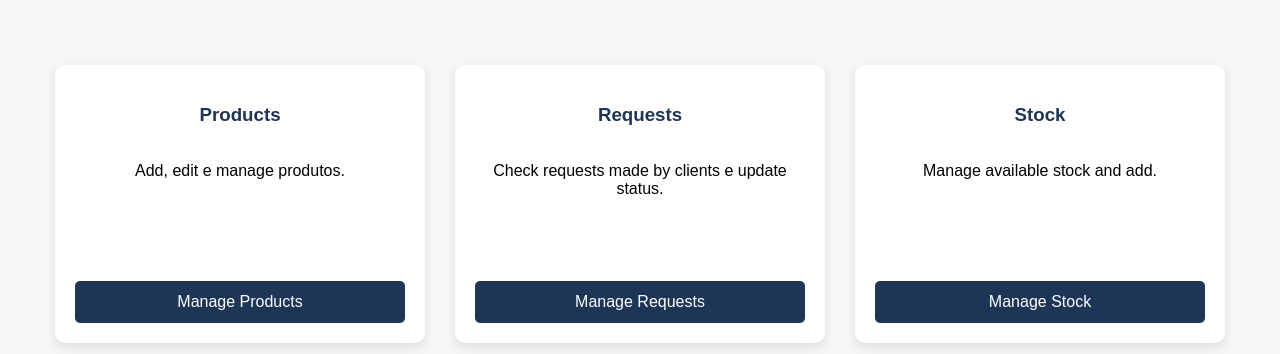
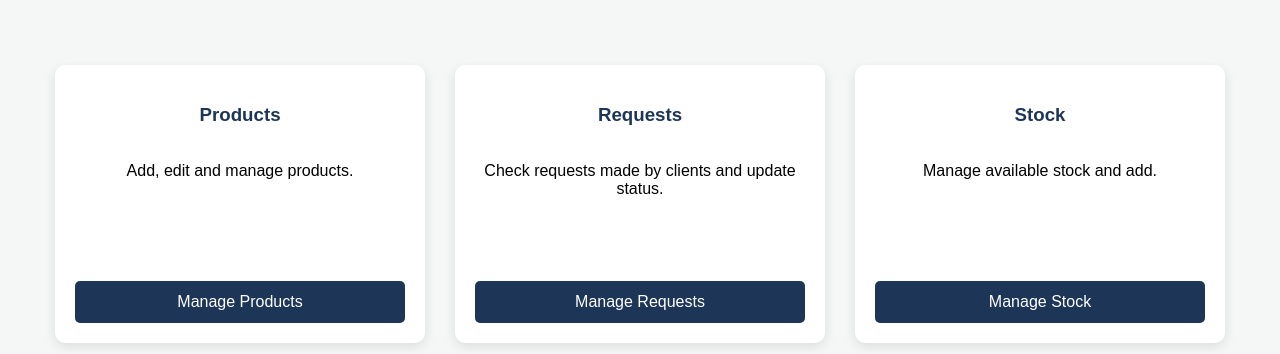
Before and after one commit to TrueManOfCulture/Database2, a Django app: template loja/templates/seller_page.html in a window 1280 px wide. Shown: the part 63-417 px from the top of the page. Run offline with Django 5.2, Linux system fonts and the light colour scheme; the template is opened without the code that fills it, so the values that code supplies are empty.

Commit message:
fix seller_page

```diff
--- a/loja/templates/seller_page.html
+++ b/loja/templates/seller_page.html
@@ -91,12 +91,12 @@
     <div class="content">
       <div class="card">
         <h3>Products</h3>
-        <p>Add, edit e manage produtos.</p>
+        <p>Add, edit and manage products.</p>
         <a href="{% url 'produto_list' %}">Manage Products</a>
       </div>
       <div class="card">
         <h3>Requests</h3>
-        <p>Check requests made by clients e update status.</p>
+        <p>Check requests made by clients and update status.</p>
         <a href="#">Manage Requests</a>
       </div>
       <div class="card">
```
